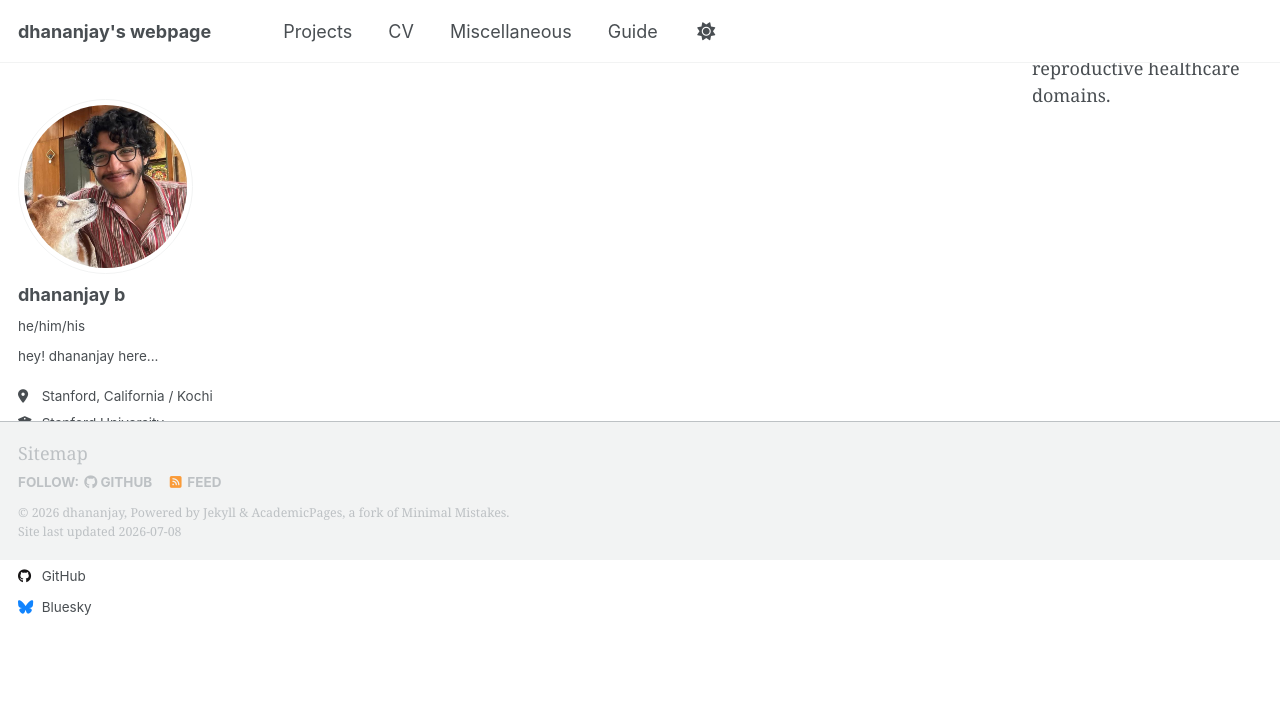
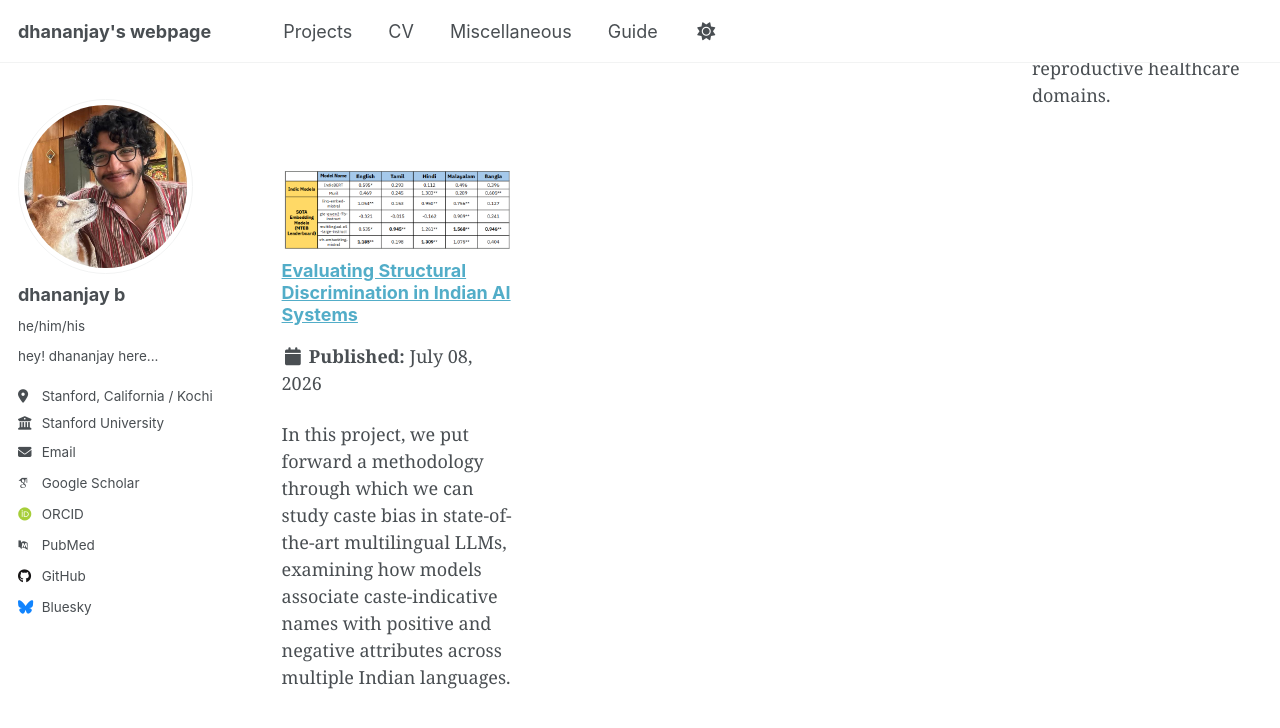
Before and after one commit to Dhananjay42/dhananjay42.github.io, a Jekyll site: the page built from _pages/portfolio.html, in a window 1280 px wide and 900 px high, scrolled down 691 px. Shown: the top 728 px of the window. Built offline with Jekyll 4.4.1, drawn with Linux system fonts in a browser that asks for light colours; some web fonts are replaced; a script that is not in the unit is left out; some of the changed lines change nothing that is shown.

Commit message:
update portfolio-5

```diff
--- a/_portfolio/portfolio-5.md
+++ b/_portfolio/portfolio-5.md
@@ -1,32 +1,39 @@
---
-title: "Enhancing Automatic Speech Recognition Models for Maternal and Reproductive Health: Fine-Tuning and Real-World Evaluation in Wolof"
-excerpt: " We have come up with a methodology through which Automatic Speech Recognition (ASR) models can be fine-tuned for specific domains for low-resource languages such as Wolof and Hausa. Specifically, we have fine-tuned these models for the maternal and reproductive healthcare domains."
+---
+title: "Evaluating Structural Discrimination in Indian AI Systems"
+excerpt: "In this project, we put forward a methodology through which we can study caste bias in state-of-the-art multilingual LLMs, examining how models associate caste-indicative names with positive and negative attributes across multiple Indian languages."
 header:
-    teaser: nakala_out.png
+    teaser: caste_bias_out.png
 collection: portfolio
 ---
 
-This project was done at [YUX Design](https://yux.design/), a Dakar-based research firm, through the Stanford SEED program in the Summer of 2025.
+Collaborators: Anka Reuel, Max Lamparth.
 
-Collaborators: Ertony Basilwango, Yann Le Beux, Oche David Ankeli, Pierre Herve Berdys
+Course project done as part of CS134: Introduction to AI Governance, Winter 2024-25 quarter.
 
-Work was presented at the [AfricaNLP](https://sites.google.com/view/africanlp2026/home) Workshop, as part of [EACL 2026](https://2026.eacl.org/), held at Rabat, Morocco.
 
 ## Motivation
-
-Current transcription models are not too good at low-resource African languages, and do not support local languages and their linguistic variations. This hinders research and interventions in the application of these models in critical domains, such as healthcare, education, and governance. In this project, we aimed to fine-tune an Automatic Speech Recognition (ASR) model for Wolof for the maternal and reproductive health domain, that is robust to spoken variations, and able to capture the critical information accurately.
+As AI systems become increasingly prevalent in India and are integrated into decision-making across critical domains such as governance, healthcare, and education, it is essential to examine the structural discrimination they may perpetuate. While substantial research has investigated biases in large language models (LLMs) based on race, gender, and other protected characteristics, relatively little work has focused on auditing these models for caste bias. This gap is particularly significant in the Indian context, where caste continues to shape social, economic, and institutional outcomes. Understanding whether LLMs reproduce or amplify caste-based biases is therefore an important step toward ensuring that AI systems are fair and equitable.
 
 ## Methodology
+We use the Word Embedding Association Test (WEAT) to measure bias by comparing the cosine similarity between two groups of entities (G₁, G₂) and two sets of attributes (A₁: positive, A₂: contrastive) to assess association differences. This is defined as:
+$$
+S(G_1, G_2, A_1, A_2) = \frac{1}{|G_1|} \sum_{g_1 \in G_1} S(g_1, A_1, A_2) - \frac{1}{|G_2|} \sum_{g_2 \in G_2} S(g_2, A_1, A_2)
+$$
 
-Most African languages are considered "low-resource", which means that there isn't too much high quality textual data available for them. This makes it challenging to train models such as transformers, which require large amounts of data for decent results. Another challenge arrives through the fact that a lot of African languages are spoken, and when they are transcribed into the latin script, there can be different orthographic variations in how you represent different words. It is important that the ground truth data needs to be consistently spelt, so that the model can learn something logical.
+where we define $S(w, A_1, A_2)$ as:
 
-We started by defining keywords, using them to construct sentences in Wolof, and using language speakers to record various versions of each piece of text. After putting together this fine-tuning dataset, we used the LoRA (Low Rank Approximation) training scheme, which is a standard approach towards fine-tuning large models on small amounts of data. While directly attempting to fine-tune the model caused it to overfit, by using LoRA we were able to improve the model performance, which we kept track of using metrics such as CER (Character Error Rate), WER (Word Error Rate), and KER (Keyword Error Rate). The results are visualized below.
+$$
+S(w, A_1, A_2) = \frac{1}{|A_1|} \sum_{a_1 \in A_1} \cos(w, a_1) - \frac{1}{|A_2|} \sum_{a_2 \in A_2} \cos(w, a_2)
+$$
 
-![LoRA Training Scheme](/images/nakala_out.png)
+The high-level idea here is that given a set of positive and negative adjectives, and terms associated with being either "upper" caste or "lower" caste, we can evaluate the WEAT score which measures the tendency for the models to associate a set of adjectives more with a certain group. We would like these scores to be close to 0, with large values indicating statistically significant biases in either direction. This is what our results look like:
 
-The model and further documentation of our work can be found in the below links.
+![Caste Bias Scores](/images/caste_bias_out.png)
+*Figure 1: WEAT scores for various LLMs across regional languages*
+
+We observe that there are pretty high-values for the WEAT scores, indicating that the models have the tendency to show strong bias on the caste axis. A more detailed look at the methodology and code can be found below.
 
 ## Links
 
-- [📄 Full Paper](https://aclanthology.org/2026.africanlp-main.27.pdf)
-- [💻 Model](https://nakala.ai/)
+- [📄 Full Paper](https://drive.google.com/file/d1P32SYwbMby3-XafMfbEg5_n2tcfN78vC/view)
+- [💻 Github Link](https://github.com/Dhananjay42/caste_bias_in_AI)
```
Also changed, not shown: images/caste_bias_out.png (added).
